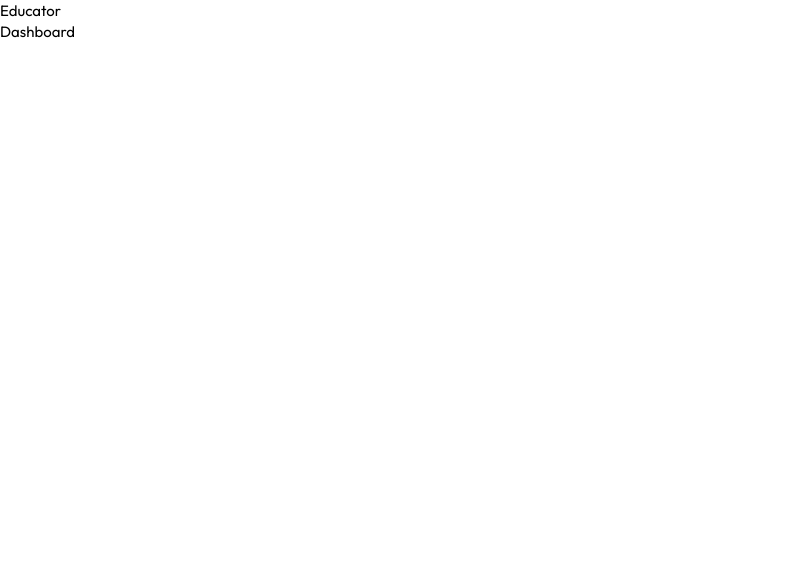
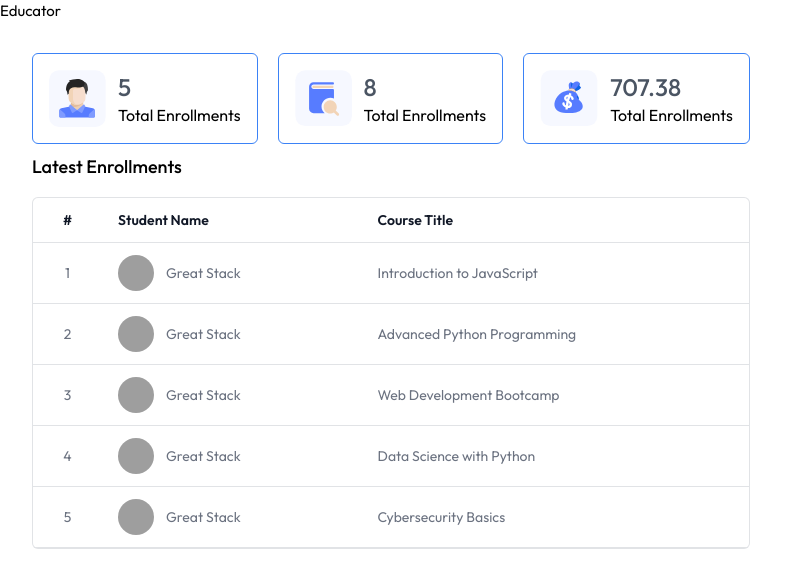
Before and after one commit to Tirth1224/Edemy-Learning-Management-System, a React app in the folder client/: page /educator in a window 1280 px wide. Shown: the top 588 px of the page, without its empty margins (0-812 px from the left). Built offline with nearby package versions, Linux system fonts and the light colour scheme; no server answers; grey boxes are pictures that could not be loaded; the HTML template or start-up script is replaced by a standard one.

Commit message:
feat: added dashboard

```diff
--- a/client/src/pages/educator/Dashboard.jsx
+++ b/client/src/pages/educator/Dashboard.jsx
@@ -1,11 +1,102 @@
-import React from 'react'
+import React, { useContext, useEffect, useState } from "react";
+import { AppContext } from "../../context/AppContext";
+import { assets, dummyDashboardData } from "../../assets/assets";
+import Loading from "../../components/student/Loading";
 
 const Dashboard = () => {
-  return (
-    <div>
-      Dashboard
-    </div>
-  )
-}
+	const { currency } = useContext(AppContext);
+	const [dashboardData, setDashboardData] = useState(null);
 
-export default Dashboard
+	const fetchDashboardData = async () => {
+		setDashboardData(dummyDashboardData);
+	};
+
+	useEffect(() => {
+		fetchDashboardData();
+	}, []);
+
+	return dashboardData ? (
+		<div className="min-h-screen flex flex-col items-start justify-between gap-8 md:p-8 md:pb-0 p-4 pt-8 pb-0">
+			<div className="space-y-5">
+        <div className="flex flex-wrap gap-5 h-4 items-center">
+				<div className="flex items-center gap-3 shadow-card border border-blue-500 p-4 w-30 rounded-md  ">
+					<img src={assets.patients_icon} alt="patients_icon" />
+					<div>
+						<p className="text-2xl font-medium text-gray-600 ">
+							{dashboardData.enrolledStudentsData.length}{" "}
+						</p>
+						<p className="text-base text-gray-500x">Total Enrollments</p>
+					</div>
+				</div>
+
+				<div className="flex items-center gap-3 shadow-card border border-blue-500 p-4 w-30 rounded-md  ">
+					<img src={assets.appointments_icon} alt="appointments_icon" />
+					<div>
+						<p className="text-2xl font-medium text-gray-600 ">
+							{dashboardData.totalCourses}
+						</p>
+						<p className="text-base text-gray-500x">Total Enrollments</p>
+					</div>
+				</div>
+
+				<div className="flex items-center gap-3 shadow-card border border-blue-500 p-4 w-30 rounded-md  ">
+					<img src={assets.earning_icon} alt="earning_icon" />
+					<div>
+						<p className="text-2xl font-medium text-gray-600 ">
+              {currency}
+							{dashboardData.totalEarnings}
+						</p>
+						<p className="text-base text-gray-500x">Total Enrollments</p>
+					</div>
+				</div>
+        </div>
+
+
+        <div className="pt-16">
+          <h2 className="pb-4 text-lg font-medium">Latest Enrollments</h2>
+          <div className="flex flex-col items-center max-w-4xl w-full overflow-hidden rounded-md bg-white border border-gray-500/20">
+
+          <table className="table-fixed md:table-auto w-full overflow-hidden ">
+            <thead className="text-gray-900 border-b border-gray-500/20  text-sm text-left">
+            <tr>
+              <th className="px-4 py-3 font-semibold text-center hidden sm:table-cell">#</th>
+              <th className="px-4 py-3 font-semibold ">Student Name</th>
+              <th className="px-4 py-3 font-semibold ">Course Title</th>
+            </tr>
+
+            </thead>
+
+            <tbody className="text-sm text-gray-500">
+              {dashboardData.enrolledStudentsData.map((item,index)=> (
+                <tr key={index} className="border-b border-gray-500/20 ">
+                  <td className="px-4 py-3 text-center hidden sm:table-cell">
+                    {index + 1}
+                  </td>
+                  <td className="md:px-4 px-2 py-3 flex items-center space-x-3">
+                    <img
+                    src={item.student.imageUrl}
+                    alt="image url"
+                    className="w-9 h-9 rounded-full"
+                     />
+                     <span className="truncate">{item.student.name}</span>
+                  </td>
+                  <td className="px-4 py-3 truncate">{item.courseTitle} </td>
+
+                </tr>
+              ))}
+
+            </tbody>
+
+          </table>
+
+          </div>
+        </div>
+
+			</div>
+		</div>
+	) : (
+		<Loading />
+	);
+};
+
+export default Dashboard;
```
